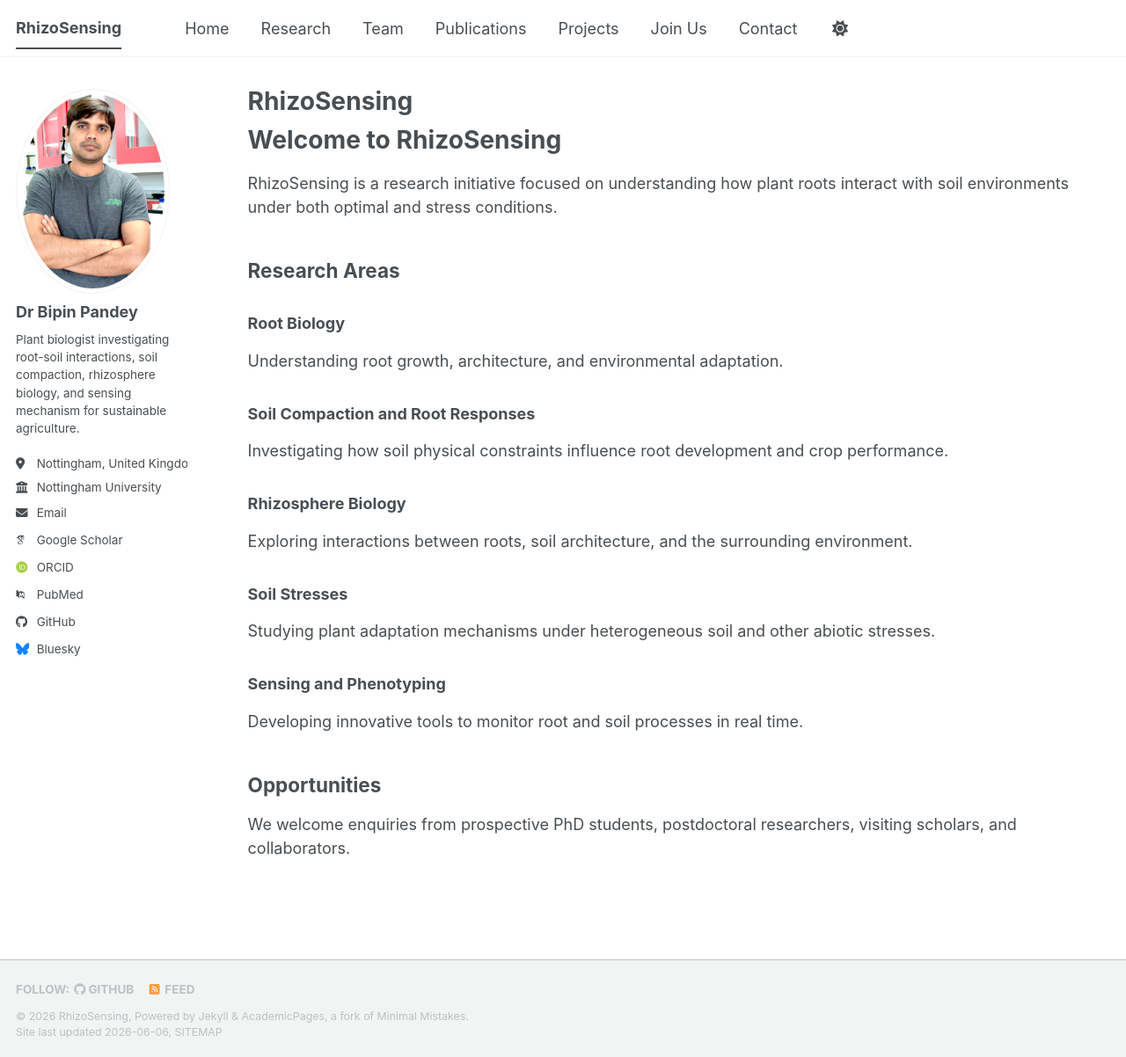
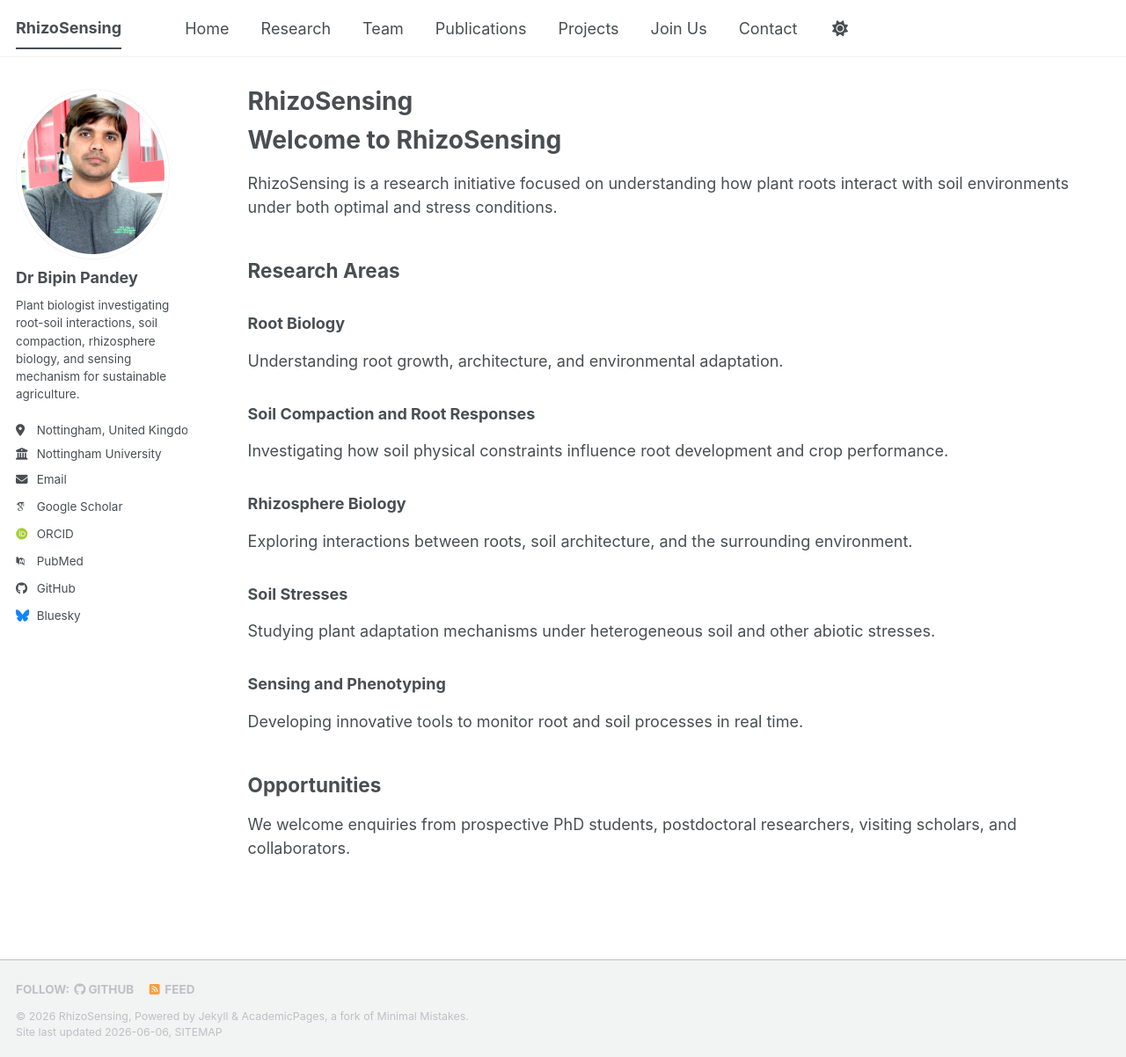
Before and after one commit to bipinkbiotech/rhizosensing.github.io, a Jekyll site: the page built from _pages/about.md, in a window 1280 px wide and 1202 px high. Shown: the whole window at 88% size. Built offline with Jekyll 4.4.1, drawn with Linux system fonts in a browser that asks for light colours; some web fonts are replaced; a script bundle is joined from its source files by our own code; library files that are not in the unit come from our copies.

Commit message:
Update _config.yml

```diff
--- a/_config.yml
+++ b/_config.yml
@@ -22,7 +22,7 @@ repository               : "academicpages/academicpages.github.io"
 #               Additional customization can be done by editing /_includes/author-profile.html
 author:
   # Biographic information
-  avatar           : "BIPIN123.JPG"
+  avatar           : "bipin2.JPG"
   name             : "Dr Bipin Pandey"
   pronouns         : # example: "He/him"
   bio              : "Plant biologist investigating root-soil interactions, soil compaction, rhizosphere biology, and sensing mechanism for sustainable agriculture."
```
